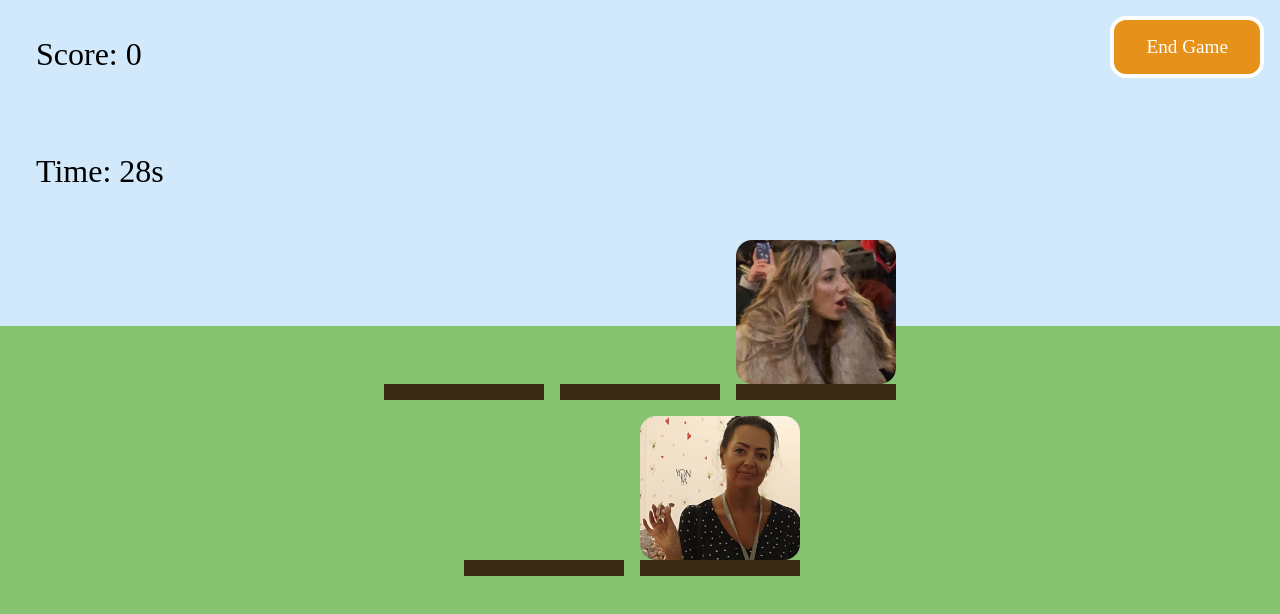
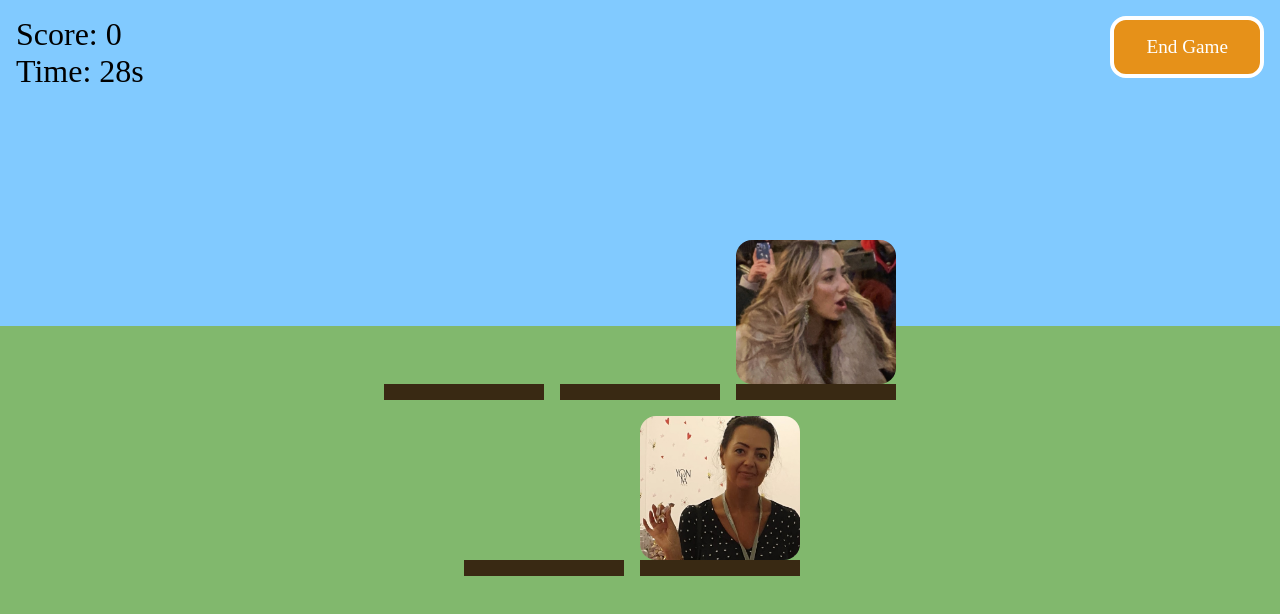
Before and after one commit to KingaSzayer-Iths/whacamole-app, a React (Create React App) app: page / in a window 1280 px wide. Both pictures are taken after a click on the button "Start Game". Shown: the top 614 px of the page. Built offline with nearby package versions, Linux system fonts and the light colour scheme; the HTML template or start-up script is replaced by a standard one.

Commit message:
add new background

```diff
--- a/src/index.css
+++ b/src/index.css
@@ -16,7 +16,8 @@ button {
   /* margin: 60px 0 0 0; */
 }
 body {
-  background: linear-gradient(#d1e9fa 0 40%, #86c270 40%);
+  /* background: linear-gradient(#81caff 0 40%, #86c270 40%); */
+  background: linear-gradient(#81caff 0 40%, #81b86d 40%);
   min-height: 100vh;
   display: flex;
   align-items: center;
@@ -92,7 +93,7 @@ body {
 
 .info-text {
   font-size: 2rem;
-  padding: 20px 20px 60px 20px;
+  /* padding: 20px 20px 60px 20px; */
 }
 
 h1 {
```
